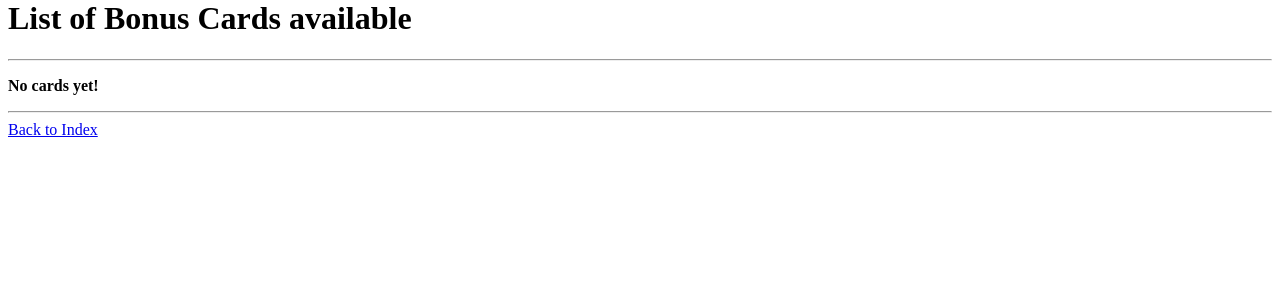
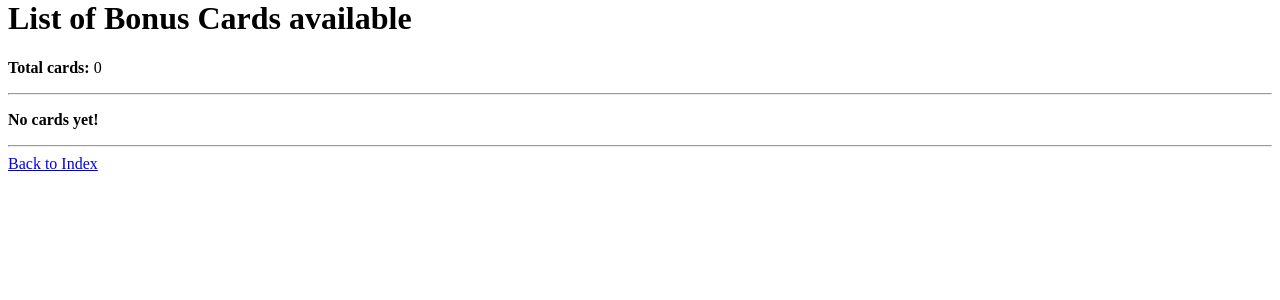
Before and after one commit to AlexanderUp/bonus_cards, a Django app: page /card_list/ in a window 1280 px wide. Shown: the part 21-321 px from the top of the page. Run offline with Django 4.2, Linux system fonts and the light colour scheme; data that the repository does not hold is empty.

Commit message:
Card generation added

```diff
--- a/bonus/bonus/settings.py
+++ b/bonus/bonus/settings.py
@@ -150,4 +150,4 @@ LOGGING = {
 }
 
 # project related settings
-CARDS_PER_PAGE_NUMBER = 2
+CARDS_PER_PAGE_NUMBER = 20
--- a/bonus/cards/admin.py
+++ b/bonus/cards/admin.py
@@ -26,8 +26,6 @@ class CardAdmin(admin.ModelAdmin):
         "pk",
         "series",
         "number",
-        # "issue_date",
-        # "duration_type",
         "last_used_date",
         "balance",
         "is_active",
--- a/bonus/cards/templates/card_list.html
+++ b/bonus/cards/templates/card_list.html
@@ -1,11 +1,18 @@
 {% extends "base.html" %}
 {% block content %}
 <h1>List of Bonus Cards available</h1>
+    <p><b>Total cards: </b>{{ page_obj.paginator.count }}</p>
     <hr>
     {% if not object_list %}
         <p><b>No cards yet!</b></p>
+    {% else %}
+        <p><b>Card - issue date - valid until - status</b></p>
     {% endif %}
     {% for object in object_list %}
-        <li><b>Card: </b>{{ object }} <a href="{% url 'cards:card_detail' object.pk %}">View card detail</a></li>
+        <li>
+            <b>Card: </b>{{ object }}
+            {{ object.issue_date }} - {{ object.valid_until }} - {{ object.humanreadable_status }}
+            <a href="{% url 'cards:card_detail' object.pk %}">View card detail</a>
+        </li>
     {% endfor %}
 {% endblock %}
--- a/bonus/cards/utils.py
+++ b/bonus/cards/utils.py
@@ -11,7 +11,7 @@ def get_next_card_number_in_series(card_series):
     return next_card_number  # noqa
 
 
-def generate_cards(card_series, duration_type, card_count):
+def generate_cards(card_series, cards_count):
     next_number = get_next_card_number_in_series(card_series)
     import sys
     print("generate_cards called", file=sys.stderr)
@@ -19,7 +19,7 @@ def generate_cards(card_series, duration_type, card_count):
         Card(
             series=card_series,
             number=(next_number + i),
-            duration_type=duration_type
-        ) for i in range(card_count)
+        ) for i in range(cards_count)
     ]
     Card.objects.bulk_create(cards)
+    print(f"Total {cards_count} generated.", file=sys.stderr)
--- a/bonus/cards/views.py
+++ b/bonus/cards/views.py
@@ -51,19 +51,8 @@ class GenerateCardsFormView(FormView):
 
     def form_valid(self, form):
         series = form.cleaned_data.get("series")
-        duration_type_str = form.cleaned_data.get("duration_type")
-        # duration_type = Card.duration_type_str
-        card_count = form.cleaned_data.get("count")
-
-        import sys
-        print(">>>>>>>>>>>>>>>", file=sys.stderr)
-        print(series, duration_type_str, type(duration_type_str), card_count, file=sys.stderr)
-
-        # generate_cards(
-        #     card_series=series,
-        #     duration_type=duration_type,
-        #     card_count=card_count
-        # )
+        cards_count = form.cleaned_data.get("count")
+        generate_cards(card_series=series, cards_count=cards_count)
         return super().form_valid(form)
 
 
```
Also changed, not shown: bonus/cards/forms.py (+1 -6 lines), bonus/cards/models.py (+0 -21 lines).
